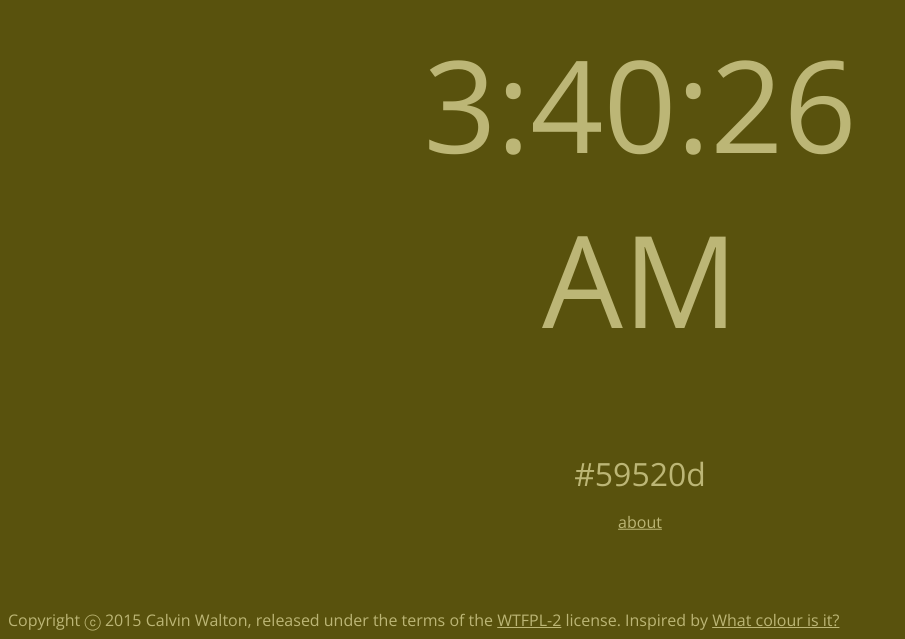
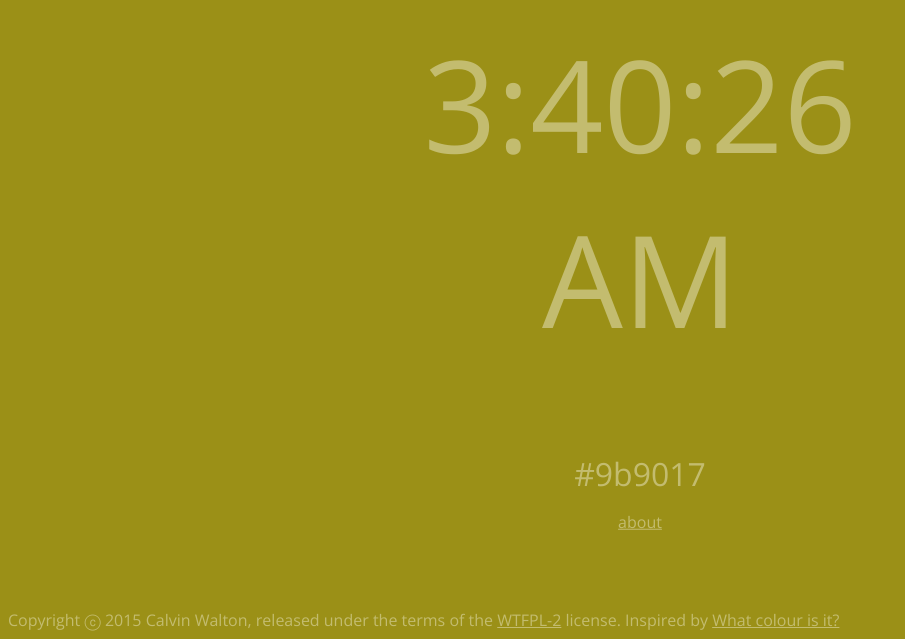
Before and after one commit to kepstin/colourclock, a plain HTML site: page public/index.html in a window 1280 px wide. Shown: the part 161-800 px from the top of the page, without its empty margins (0-905 px from the left). Drawn offline with nearby package versions, Linux system fonts and the light colour scheme.

Commit message:
It should no longer go all black right before the hour.

```diff
--- a/public/index.html
+++ b/public/index.html
@@ -63,8 +63,8 @@ function doClockStuff() {
 
 	var hue = Math.round(((hours * 60 + minutes) * 60 + seconds) / 240);
 	var bgsat = 100 - seconds;
-	var bglight = 60 - minutes;
-	var fgsat = 60 - seconds;
+	var bglight = 75 - minutes;
+	var fgsat = 15 + seconds;
 	var fglight = 100 - minutes;
 
 	var bgcolour = "hsl(" + hue + "," + bgsat + "%," + bglight + "%)";
```
